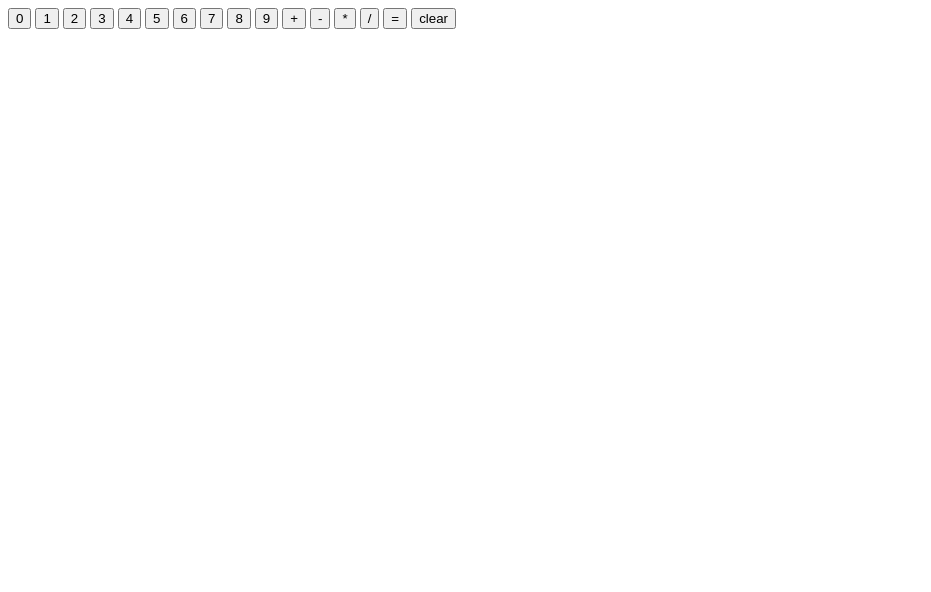
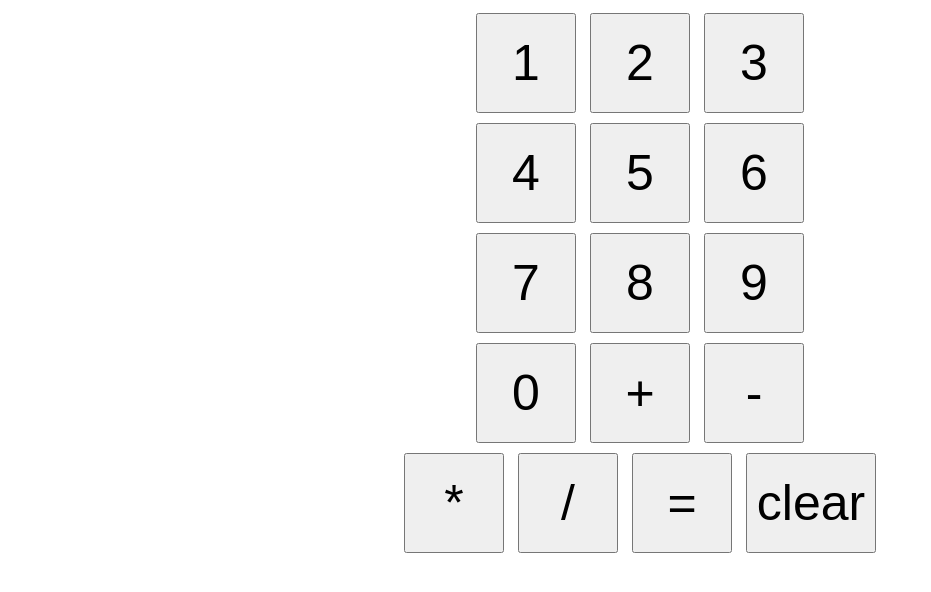
Before and after one commit to eijikong21/calculator, a plain HTML site: page index.html in a window 1280 px wide. Shown: the whole page, without its empty margins (0-931 px from the left). Drawn offline with Linux system fonts and the light colour scheme.

Commit message:
increased button size and centered.

```diff
--- a/index.html
+++ b/index.html
@@ -18,22 +18,32 @@
         <![endif]-->
         <div id = "output"></div>
         <div id ="allButtons">
-        <button type="button" value=0>0</button>
+        <div>
         <button type="button" value="1">1</button>
         <button type="button" value="2">2</button>
         <button type="button" value="3">3</button>
+        </div>
+        <div>
         <button type="button" value="4">4</button>
         <button type="button" value="5">5</button>
         <button type="button" value="6">6</button>
+        </div>
+        <div>
         <button type="button" value="7">7</button>
         <button type="button" value="8">8</button>
         <button type="button" value="9">9</button>
+        </div>
+        <div>
+        <button type="button" value=0>0</button>
         <button type="button" value="+">+</button>
         <button type="button" value="-">-</button>
+        </div>
+        <div>
         <button type="button" value="*">*</button>
         <button type="button" value="/">/</button>
         <button type="button" value="=">=</button>
-        <button type="button" value="clear">clear</button>
+        <button type="button" value="clear" id="clear">clear</button>
+        </div>
         </div>
         <script src="script.js" async defer></script>
     </body>
--- a/styles.css
+++ b/styles.css
@@ -0,0 +1,15 @@
+button{
+    height: 100px;
+    width:100px;
+    margin:5px;
+    font-size: 50px;
+}
+#clear{
+    width:130px;
+}
+#output{
+    font-size: 100px;
+}
+body{
+    text-align: center;
+}
```
